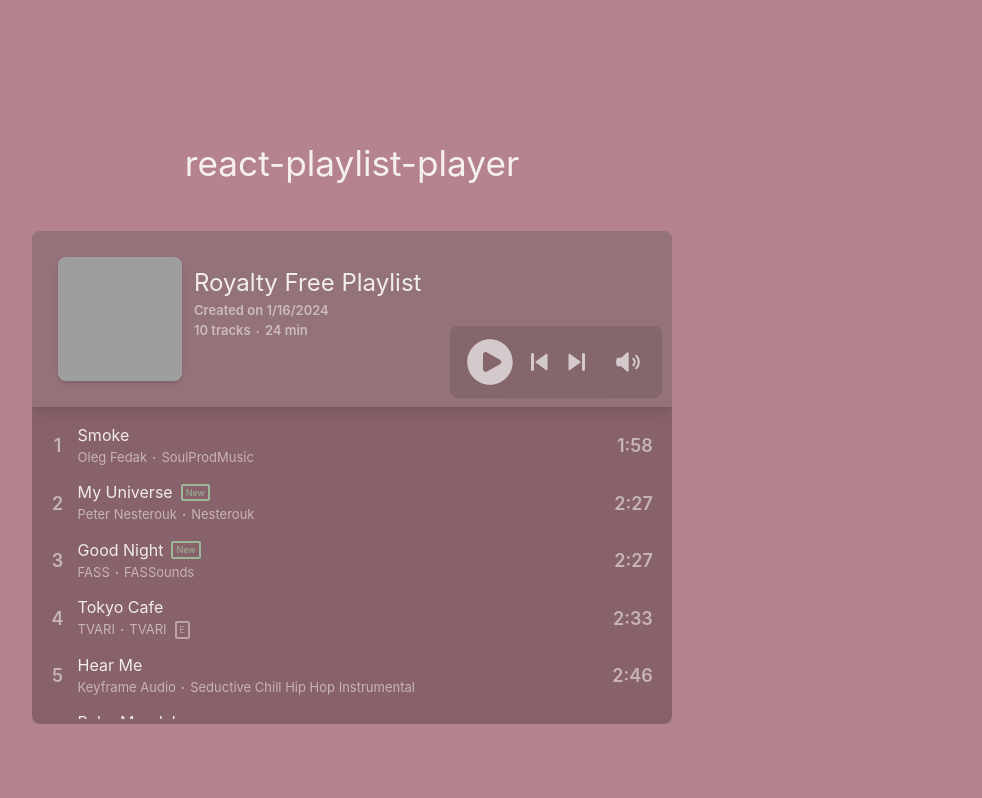
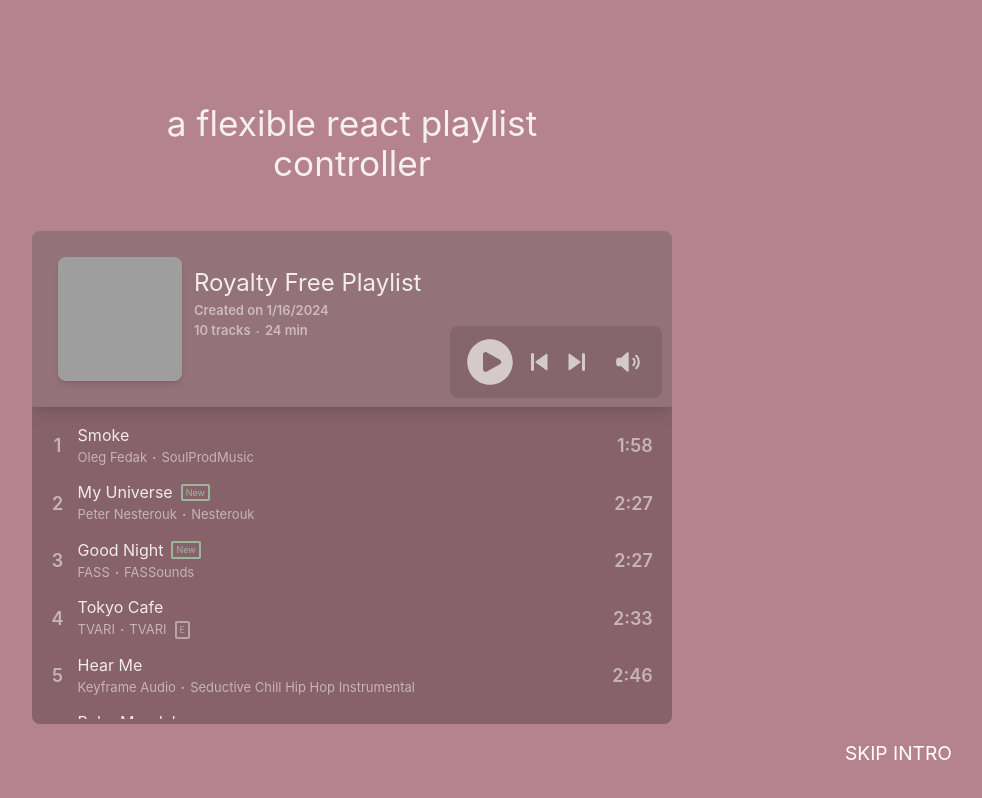
Before and after one commit to bouzidanas/react-list-player, a React (Vite) app: page / in a window 1280 px wide. Shown: the whole page, without its empty margins (288-1270 px from the left). Built offline with nearby package versions, Linux system fonts and the light colour scheme; grey boxes are pictures that could not be loaded.

Commit message:
update demo

```diff
--- a/src/Demo.tsx
+++ b/src/Demo.tsx
@@ -297,7 +297,7 @@ const testTracks: track[] = [
   }
 ]
 
-const skipIntroduction = true;
+const skipIntroduction = false;
 
 export const Demo = () => {
   const [selectedTrack, setSelectedTrack] = useState(-1);
@@ -308,6 +308,7 @@ export const Demo = () => {
   const [forceSmallWidth, setForceSmallWidth] = useState(false);
   const [replaceHeader, setReplaceHeader] = useState(false);
   const [headLess, setHeadLess] = useState(false);
+  const [intro, setIntro] = useState(true);
 
   const audioRef = useRef<HTMLAudioElement>(null);
 
@@ -328,9 +329,8 @@ export const Demo = () => {
   }
 
   useEffect(() => {
-    if(skipIntroduction) {
-      return;
-    }
+    if(skipIntroduction || !intro ) return;
+
     const timer = setTimeout(() => {
       setExplanitoryText("a flexible react playlist controller");
     }, 3*durationIncrement);
@@ -453,7 +453,7 @@ export const Demo = () => {
       clearTimeout(timer17);
       clearTimeout(timer18);
     }
-  }, []);
+  }, [intro]);
 
   return (
     <ListPlayerContext.Provider value={{selectedTrack, setSelectedTrack, isPlaying, setIsPlaying, isMuted, setIsMuted}}>
@@ -478,6 +478,12 @@ export const Demo = () => {
         muted={isMuted}
         onEnded={() => {setSelectedTrack(selectedTrack + 1)}}
       />
+      <button
+        className="skip-intro"
+        onClick={() => { setExplanitoryText("react-playlist-player"); setPlayerMode("large"); setHeadLess(false); setReplaceHeader(false); setForceSmallWidth(false); setIntro(false); }}
+      >
+      SKIP INTRO
+      </button>
     </ListPlayerContext.Provider>
   )
 }
--- a/src/index.css
+++ b/src/index.css
@@ -62,6 +62,17 @@ body {
   min-height: 100vh;
 
   background-color: #b5838d;
+}
+
+button.skip-intro {
+  position: absolute;
+  bottom: 2rem;
+  right: 2.5rem;
+  background-color: transparent;
+  border: none;
+  color: #ffffff;
+  font-size: 1.2rem;
+  cursor: pointer;
 }
 
 /* SCROLLBARS ----------------- */
```
